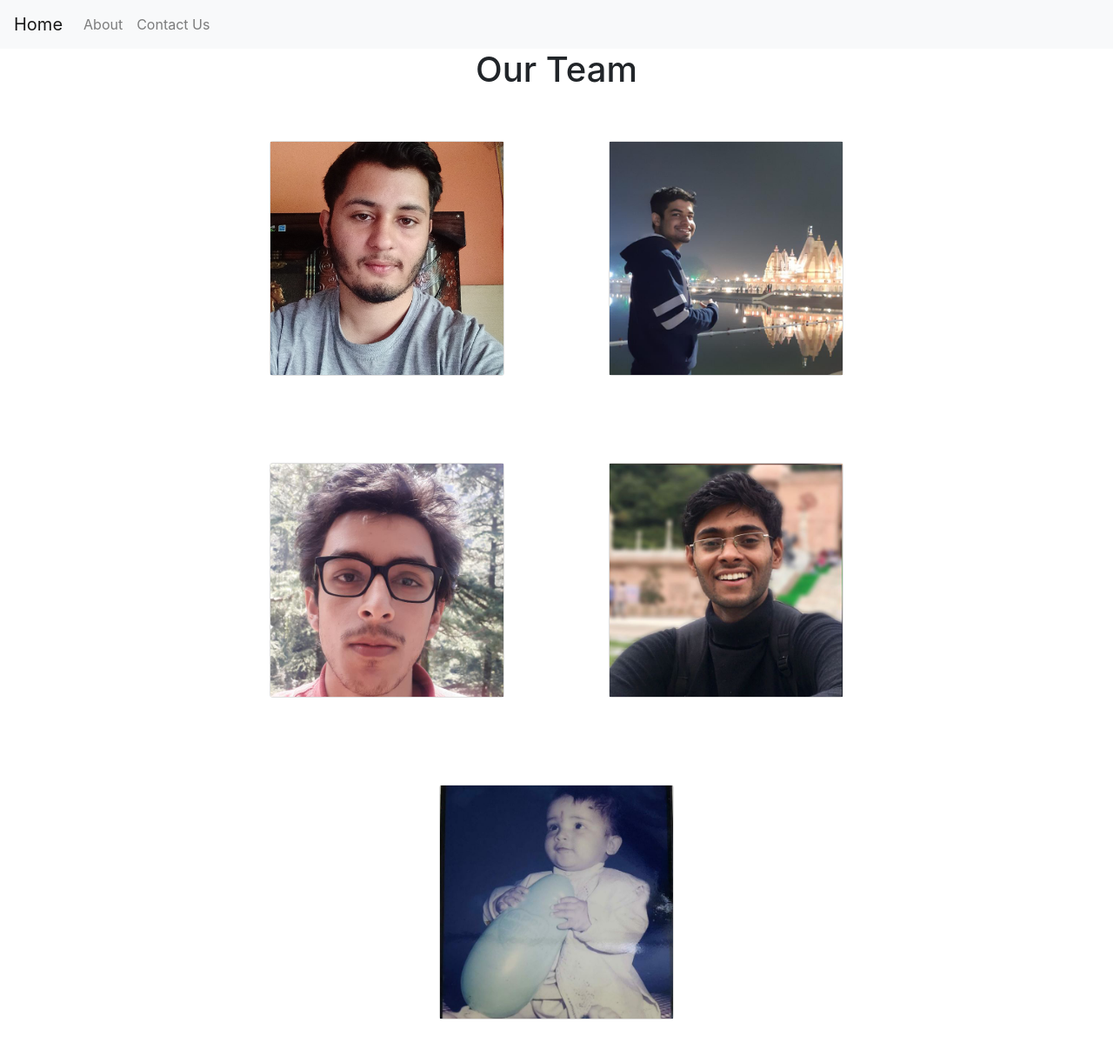
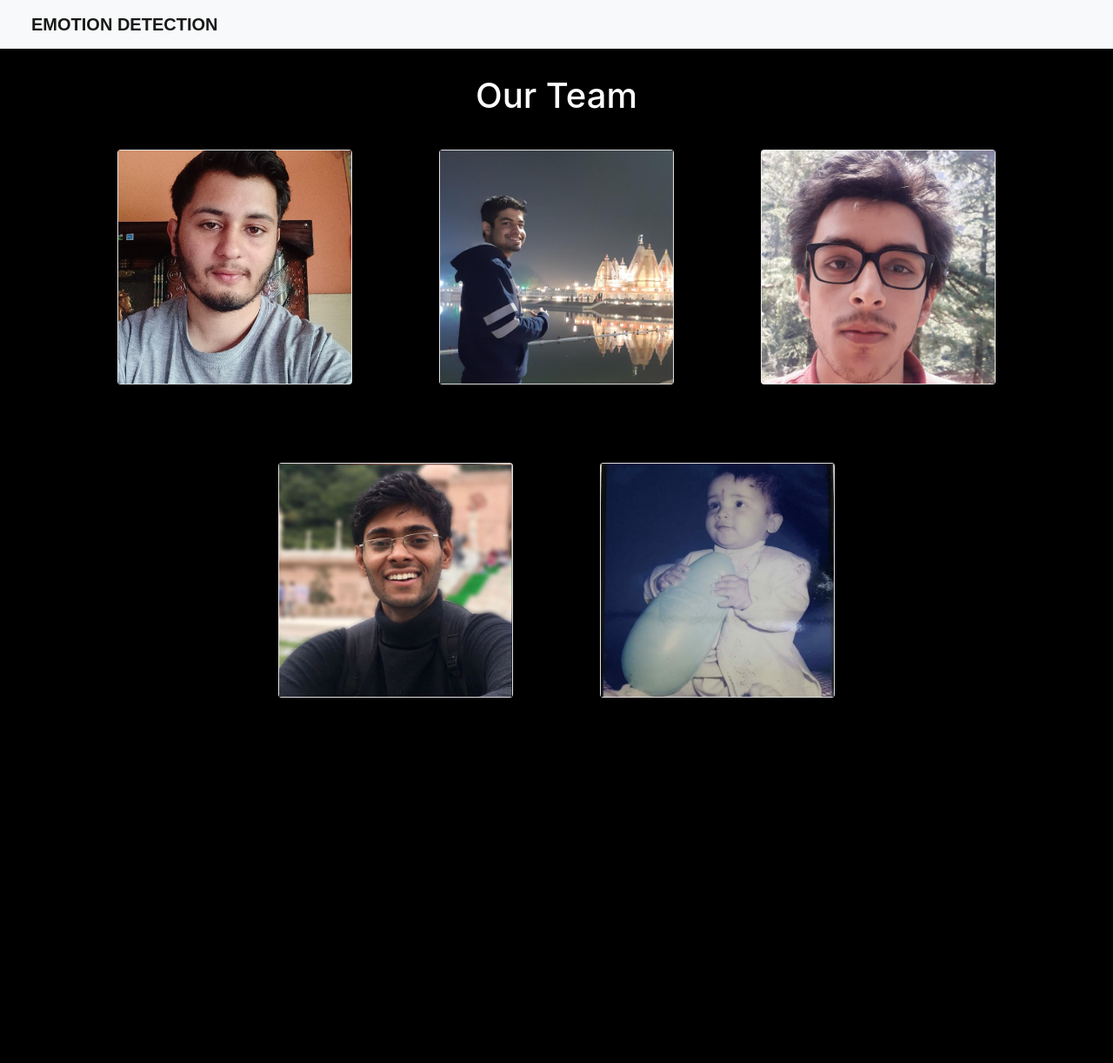
Before and after one commit to Flare-git/Emotion_detection, a Flask app: template templates/about-us.html in a window 1280 px wide. Shown: the whole page at 87% size. After the commit the page ends 802 px from the top, so only its background shows below. Run offline with Flask 2, Linux system fonts and the light colour scheme; the template is opened without the code that fills it, so the values that code supplies are empty; some libraries are stand-ins or nearby versions.

Commit message:
changes reflected on 4 html files, 1 css file. not done visual.html

```diff
--- a/templates/about-us.html
+++ b/templates/about-us.html
@@ -18,9 +18,10 @@
 	height: 270px;
 	position: relative;       /* for making the cards positions relative */
 	display: flex;
-    margin: 60px;
-    margin-bottom:50px;
-    margin-top:50px;
+    margin: 50px;
+    margin-bottom:60px;
+    margin-top:30px;
+
 }
 
 .card__img {
@@ -29,29 +30,35 @@
 	left: 0;
 	width: 100%;
 	height: 100%;
-    transition: .5s;          /* transition time for animation */
-	z-index: 2;               /* to specify the stack order */
+    transition: .3s;          /* transition time for animation */
+	z-index: 2;
+	border-width: 2px;
+	border-color: white;              /* to specify the stack order */
 }
 
 .card__img img {
 	position: absolute;
+	border-width: 2px;
+	border-color: white;
 	text-transform: 0;
 	left: 0;
 	width: 100%;
 	height: 100%;
-	transition: .5s;
+	transition: .3s;
 	z-index: 2;
 	object-fit: cover;   /*to make the image strech to size of card */
 }
 
 .card__body {
+	border-width: 2px;
+	border-color: white;
 	position: absolute;
 	top: 0;
 	left: 0;
 	width: 100%;
 	height: 100%;
-	transition: .5s;
-	background: #786bbf;
+	transition: .3s;
+	background: black;
 	z-index: 1;           /* the value 1 will allow it to stack on top */
 	display: flex;
 	flex-direction: column;   /*sets the main axis to be columns */
@@ -65,19 +72,22 @@
 	justify-content:center;
 }
 .card__body h2 {
-	font-size: 20px;
+	font-size: 15px;
+	border-width: 2px;
+	border-color: white;
 	color: #ffffff;
-	line-height: 20px;
+	line-height: 15px;
 	font-weight: 500;
 	text-align: center;
 }
 
 .card:hover .card__img {             /* will be used when we hover the mouse above cards */
-	transform: translate(35px, -35px);
+	transform: translate(0px,-45px);
+
 }
 
 .card:hover .card__body {
-	transform: translate(-35px, 35px);
+	transform: translate(0px, 45px);
 }
 
 @media screen and (max-width: 768px) {
@@ -91,24 +101,12 @@
 }
 </style>
 </head>
-<body>
+<body style="background-color: black;">
 	<nav class="navbar navbar-expand-lg navbar-light bg-light">
-  <a class="navbar-brand" href="">Home</a>
-  <button class="navbar-toggler" type="button" data-toggle="collapse" data-target="#navbarNav" aria-controls="navbarNav" aria-expanded="false" aria-label="Toggle navigation">
-    <span class="navbar-toggler-icon"></span>
-  </button>
-  <div class="collapse navbar-collapse" id="navbarNav">
-    <ul class="navbar-nav">
-      <li class="nav-item">
-        <a class="nav-link" href="#">About <span class="sr-only">(current)</span></a>
-      </li>
-      <li class="nasv-item">
-        <a class="nav-link" href="#">Contact Us</a>
-      </li>
-    </ul>
-  </div>
+  <a class="navbar-brand" href="Start.html" style="font-family: Arial, Helvetica, sans-serif; padding-left: 1em; font-weight: bolder;">EMOTION DETECTION</a>
+
 </nav>
-<h1 class="text-center">
+<h1 class="text-center" style="color: white; padding-top: 30px;">
 				Our Team
 			</h1>
 	<div class="container">
@@ -118,7 +116,8 @@
 				<img src="img/prajwal.jpg" alt="">
 			</div>
 			<div class="card__body">
-				<h2>Prajwal</h2>
+				<h2>Prajwal Negi</h2>
+				<h2>17BCS3971</h3>
 			</div>
 		</div>
 		<div class="card">
@@ -127,6 +126,7 @@
 			</div>
 			<div class="card__body">
 				<h2>Jugnu Gill</h2>
+				<h2>17BCS3914</h3>
 			</div>
 		</div>
 		<div class="card">
@@ -135,6 +135,7 @@
 			</div>
 			<div class="card__body">
 				<h2>Aakashdeep Singh</h2>
+				<h2>17BCS3913</h3>
 			</div>
     </div>
         <div class="card">
@@ -143,6 +144,7 @@
 			</div>
 			<div class="card__body">
 				<h2>Naman Gupta</h2>
+				<h2>17BCS3920</h3>
 			</div>
     </div>
         <div class="card">
@@ -151,6 +153,7 @@
 			</div>
 			<div class="card__body">
 				<h2>Vansh Sharma</h2>
+				<h2>17BCS3905</h3>
 			</div>
 		</div>
 	</div>
```
Also changed, not shown: templates/ManualUpload.html (+10 -12 lines), templates/NoDetection.html (+8 -11 lines), templates/RealTime.html (+7 -9 lines), templates/Start.html (+13 -21 lines), templates/style.css (+9 -4 lines), templates/abc.jpg (deleted).
